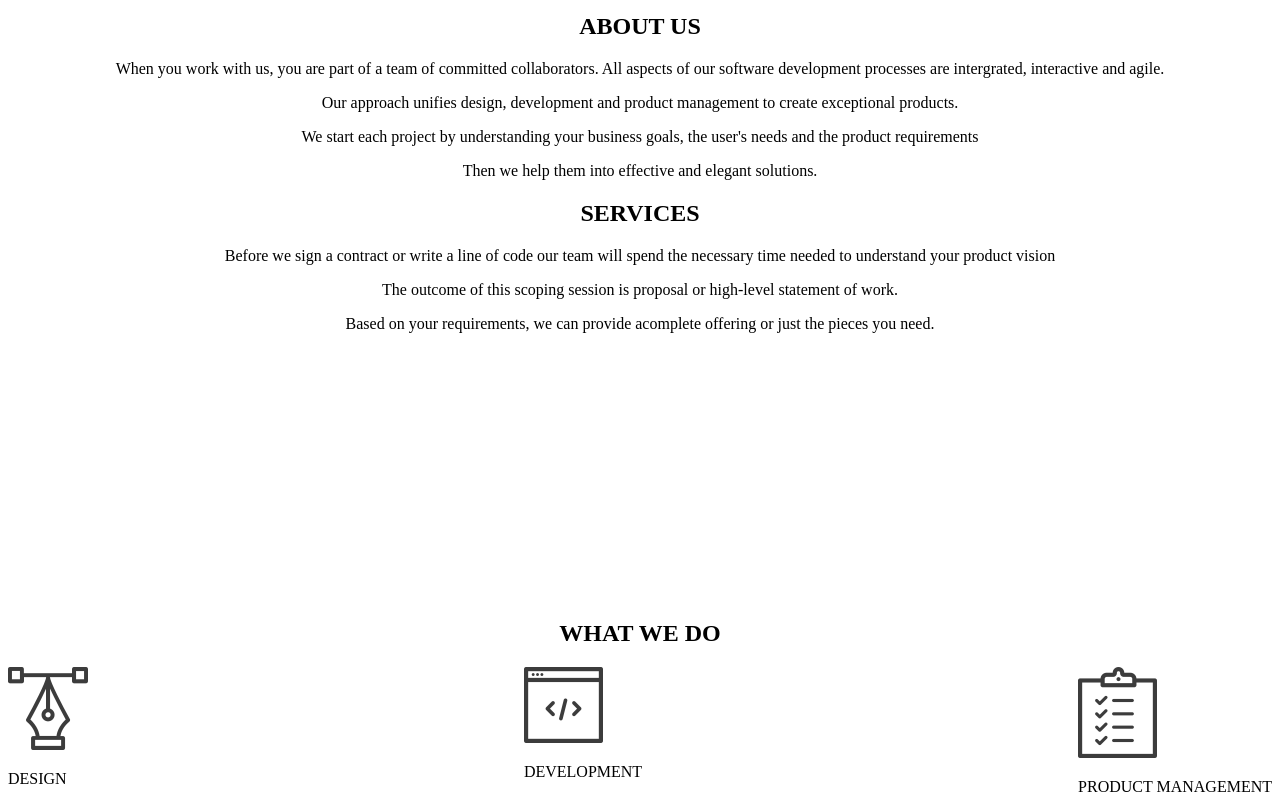
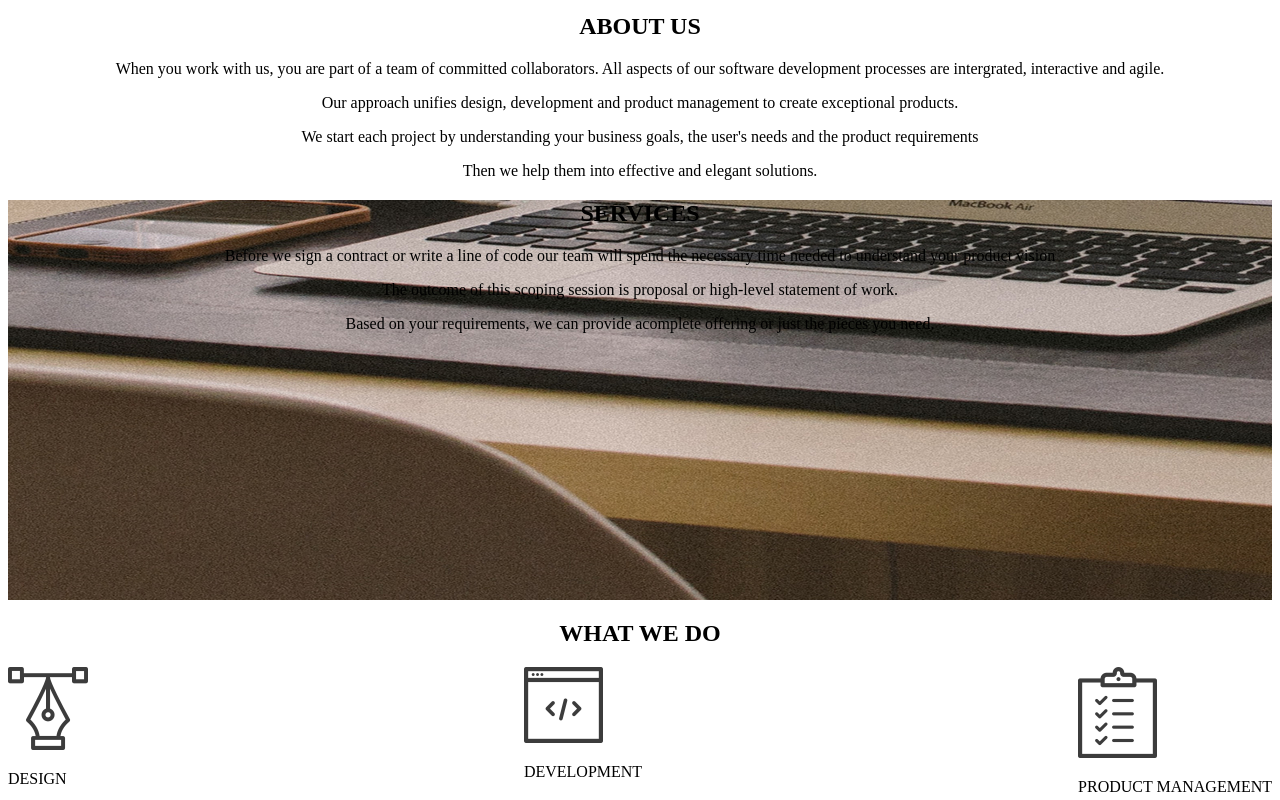
Before and after one commit to CERRAA/delani-studio, a plain HTML site: page index.html in a window 1280 px wide. Shown: the part 655-1455 px from the top of the page. Drawn offline with nearby package versions, Linux system fonts and the light colour scheme; the site is published under a folder, as on GitHub Pages, so addresses that start at the root find nothing.

Commit message:
services photo

```diff
--- a/index.html
+++ b/index.html
@@ -34,7 +34,7 @@
                 <p>Then we help them into effective and elegant solutions.</p>
             </div>
         </section>
-        <section class="services" style ="background-image: url('/assets/backgrounds/s_image.jpg');">
+        <section class="services" style ="background-image: url('./assets/backgrounds/s_image.jpg');">
             <h2>SERVICES</h2>
             <div class="p_services">
                 <p>Before we sign a contract or write a line of code our team will spend the necessary time needed to understand your product vision </p>
```
